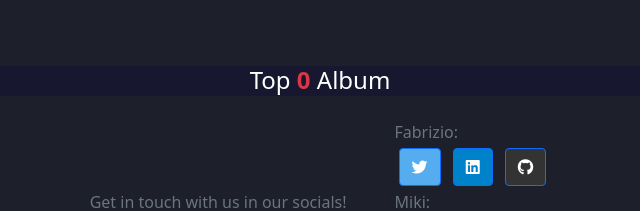
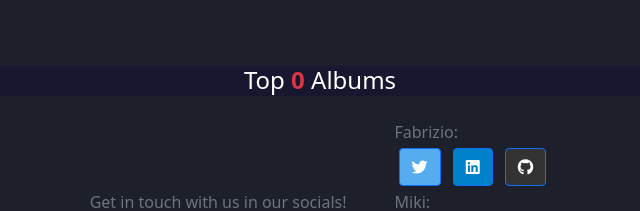
Before and after one commit to KatIsCoding/JSCapstone, a website built with webpack: page src/index.html in a window 1280 px wide. Shown: the top 211 px of the page, 320-960 px from the left. Built offline with nearby package versions, Linux system fonts and the light colour scheme; no server answers.

Commit message:
Add missing 's'

```diff
--- a/src/index.html
+++ b/src/index.html
@@ -28,7 +28,7 @@
             </div>
         </nav>
         <div id="songs-container">
-          <h2> <span class="text-white">Top</span> <strong id="items-counter">0</strong> <span class="text-white">Album</span></h2>
+          <h2> <span class="text-white">Top</span> <strong id="items-counter">0</strong> <span class="text-white">Albums</span></h2>
         </div>
   </header
 
```
